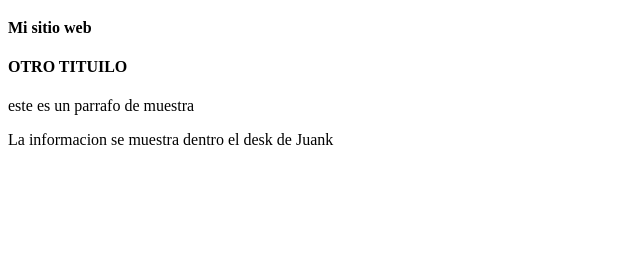
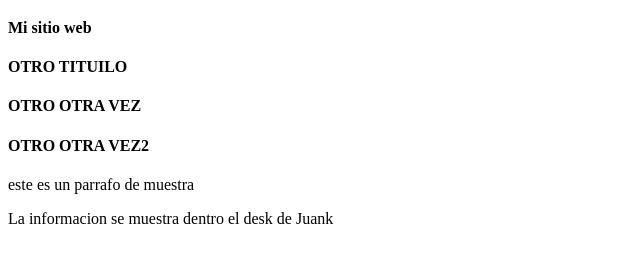
Before and after one commit to juandaza25/Ciclo3, a plain HTML site: page index.html in a window 1280 px wide. Shown: the part 61-324 px from the top of the page, without its empty margins (0-640 px from the left). Drawn offline with Linux system fonts and the light colour scheme.

Commit message:
version 1.001

```diff
--- a/index.html
+++ b/index.html
@@ -11,6 +11,9 @@
 	<h1>Mi sitio web</h1>
 	<h4>Mi sitio web</h4>
 	<h4>OTRO TITUILO</h4>
+	<h4>OTRO OTRA VEZ</h4>
+	<h4>OTRO OTRA VEZ2</h4>
+
 	<p>este es un parrafo de muestra</p>
 <script>
 //alert("esto es un mensaje en una ventana!");
```
